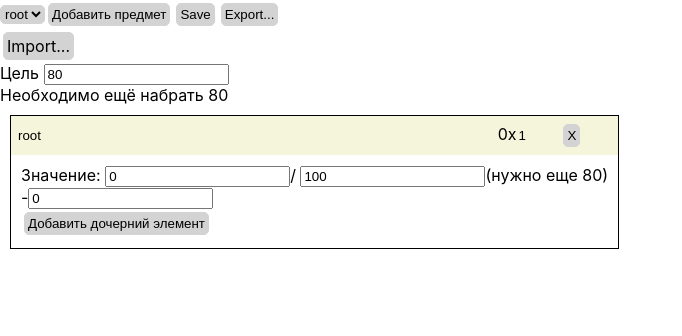
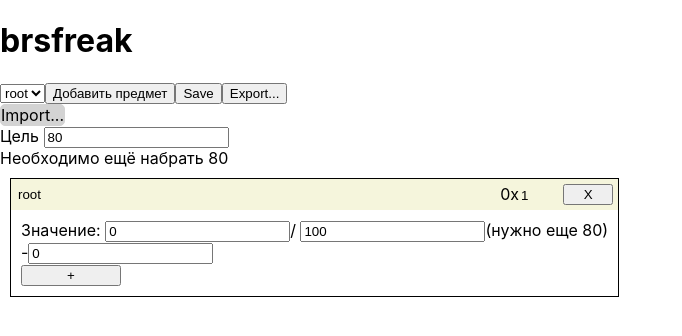
Before and after one commit to usiqwerty/brsfreak, a React (Create React App) app: page / in a window 1280 px wide. Shown: the top 336 px of the page, without its empty margins (0-682 px from the left). Built offline with nearby package versions, Linux system fonts and the light colour scheme.

Commit message:
Рефакторинг

```diff
--- a/src/App.tsx
+++ b/src/App.tsx
@@ -134,6 +134,7 @@ const App = () => {
 
     return (
         <div>
+            <h1>brsfreak</h1>
             <div>
                 <select onChange={(e)=>selectSubject(e)}>
                     {treeData.map((each, index)=><option value={index}>{each.name}</option>)}
@@ -141,7 +142,7 @@ const App = () => {
                 <button onClick={createSubject}>Добавить предмет</button>
                 <button onClick={save}>Save</button>
                 <button onClick={()=>saveFile(treeData)}>Export...</button>
-                <div className={'button'}>
+                <div id={'import-btn'}>
                     <label htmlFor="fileimport" className="btn">Import...</label>
                     <input id={"fileimport"} type={"file"} onChange={(e)=>importFile(e)}/>
                 </div>
--- /dev/null
+++ b/src/css/BRSRating.css
@@ -0,0 +1,50 @@
+.brs-rating{
+    border: 1px solid black;
+    margin: 10px;
+    min-width:500px;
+    width: fit-content;
+}
+
+.rating-header{
+    padding: 5px;
+    display: grid;
+    grid-template-columns: 1fr auto 50px;
+}
+
+.active{
+    background-color: beige;
+}
+
+.inactive{
+    background-color: lightgray;
+}
+
+.add-new{
+    width:100px;
+    margin-right: auto;
+    margin-left: auto;
+}
+
+.header-input{
+
+    background: inherit;
+    width: 3em;
+    min-width: 1em;
+    border: none;
+}
+
+.long-input{
+    width:80%;
+}
+
+.header-eval{
+    grid-column: 2;
+    //width: 20%;
+}
+
+.rating-content{
+    padding:10px;
+}
+.remove-btn{
+    grid-column: 3;
+}
--- a/src/css/syle.css
+++ b/src/css/syle.css
@@ -1,51 +1,13 @@
-.brs-rating{
-    border: 1px solid black;
-    margin: 10px;
-    min-width:500px;
-    width: fit-content;
+#ratings-container{
+//m-width: 500px;
 }
-.rating-header{
-    padding: 5px;
-}
-.active{
-    background-color: beige;
-}
-.inactive{
-    background-color: lightgray;
-}
-.add-new{
-    width:100px;
-    margin-right: auto;
-    margin-left: auto;
-}
-#ratings-container{
-    //m-width: 500px;
-}
-.header-input{
-    background: inherit;
-    width: 3em;
-    min-width: 1em;
-    border: none;
-}
-.long-input{
-    width:80%;
-}
-.right-head{
-    width: 20%;
-}
-.rating-content{
-    padding:10px;
-}
+
 #fileimport {
     display: none;
 }
-button, .button, select{
+#import-btn{
     background: lightgray;
     border-radius: 5px;
     border: 1px solid lightgray;
     width: fit-content;
 }
-button, .button{
-    padding: 3px;
-    margin: 3px;
-}
--- a/src/widgets/BRSRating.tsx
+++ b/src/widgets/BRSRating.tsx
@@ -1,8 +1,16 @@
 import React from 'react';
 import "../css/syle.css";
 import {Rating} from "../Rating";
+import "../css/BRSRating.css"
+import {RatingHeader} from "./RatingHeader";
 
-export function BRSRating({node, onAddChild, onDelete, onEdit, job}: { node: Rating, onAddChild: any, onDelete: any, onEdit:any, job: number}) {
+export function BRSRating({node, onAddChild, onDelete, onEdit, job}: {
+    node: Rating,
+    onAddChild: any,
+    onDelete: any,
+    onEdit: any,
+    job: number
+}) {
 
     const handleAddChild = () => {
         onAddChild(node);
@@ -14,31 +22,33 @@ export function BRSRating({node, onAddChild, onDelete, onEdit, job}: { node: Rat
 
     return (
         <div className={"brs-rating"}>
-            <div className={job? "rating-header active": "rating-header inactive"}>
-                <input value={node.name} className={"header-input long-input"} onChange={(e)=>onEdit('name', e.target.value, node)}/>
-                <span className={"right-head"}>{node.value()}x
-                <input value={node.weight} className={'header-input'} onChange={(e)=>onEdit('weight', e.target.value, node)}/>
-                <button onClick={handleDelete}>X</button>
-                </span>
-            </div>
+            <RatingHeader job={job} value={node.name}
+                          onChange={(e) => onEdit('name', e.target.value, node)}
+                          number={node.value()} value1={node.weight}
+                          onChange1={(e) => onEdit('weight', e.target.value, node)}
+                          onClick={handleDelete}/>
+
             <div className={'rating-content'}>
                 {node.subratings.length ? (
                         <div style={{marginLeft: '20px'}}>
                             {node.subratings.map((child: Rating, index: number) => (
-                                <BRSRating key={index} node={child} onAddChild={onAddChild} onDelete={onDelete} onEdit={onEdit} job={job*child.free()/node.free()}/>
+                                <BRSRating key={index} node={child} onAddChild={onAddChild} onDelete={onDelete}
+                                           onEdit={onEdit} job={job * child.free() / node.free()}/>
                             ))}
                         </div>
                     ) :
                     <div>
-                        Значение: <input value={node.self_value} onChange={(e)=>onEdit('self-val', e.target.value, node)}/>
-                        / <input value={node.maxval()} onChange={(e)=>onEdit('max-val', e.target.value, node)}/>
+                        Значение: <input value={node.self_value}
+                                         onChange={(e) => onEdit('self-val', e.target.value, node)}/>
+                        / <input value={node.maxval()} onChange={(e) => onEdit('max-val', e.target.value, node)}/>
                         (нужно еще {job})
                         <div>
-                            -<input value={node.banned()} onChange={(e)=>onEdit('self-banned', e.target.value, node)}/>
+                            -<input value={node.banned()}
+                                    onChange={(e) => onEdit('self-banned', e.target.value, node)}/>
                         </div>
                     </div>
                 }
-                <button onClick={handleAddChild}>Добавить дочерний элемент</button>
+                <button className={"add-new"} onClick={handleAddChild}>+</button>
             </div>
         </div>
     );
--- /dev/null
+++ b/src/widgets/RatingHeader.tsx
@@ -0,0 +1,23 @@
+import React from "react";
+
+export function RatingHeader(props: {
+    job: number,
+    value: string,
+    onChange: (e:any) => any,
+    number: number,
+    value1: number,
+    onChange1: (e:any) => any,
+    onClick: () => void
+}) {
+    return <div className={"rating-header " + (props.job ? "active" : "inactive")}>
+        <input value={props.value} className={"header-input long-input"}
+               onChange={props.onChange}/>
+        <span className={"header-eval"}>
+                    <span>{props.number}x</span>
+                    <input value={props.value1} className={"header-input"}
+                           onChange={props.onChange1}/>
+
+                </span>
+        <button className={"remove-btn"} onClick={props.onClick}>X</button>
+    </div>;
+}
```
